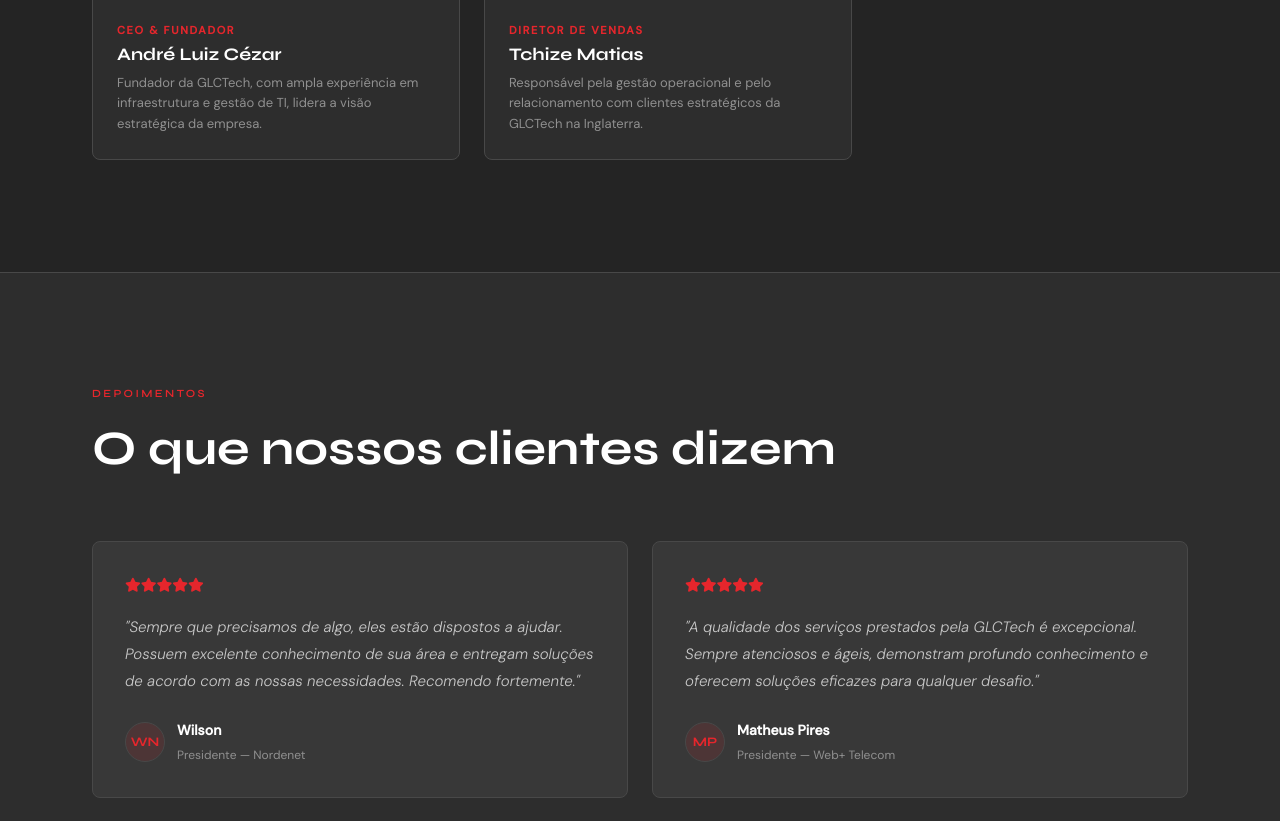
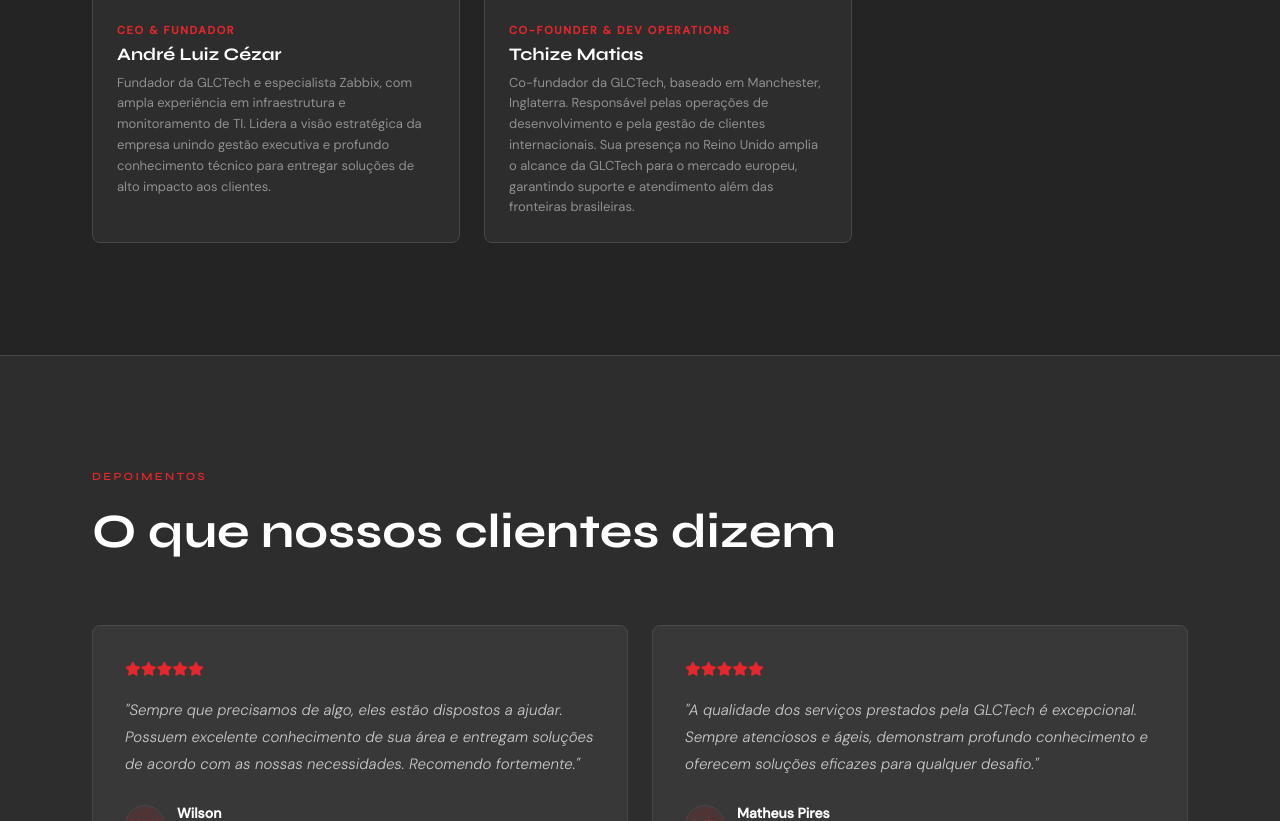
Before and after one commit to andrelcezar/glctech, a plain HTML site: page index.html in a window 1280 px wide. Shown: the part 4536-5357 px from the top of the page. Drawn offline with nearby package versions, Linux system fonts and the light colour scheme; no server answers.

Commit message:
Update index.html

```diff
--- a/index.html
+++ b/index.html
@@ -828,24 +828,24 @@
         <div class="team-card-body">
           <div class="team-card-role">CEO &amp; Fundador</div>
           <h3>André Luiz Cézar</h3>
-          <p>Fundador da GLCTech, com ampla experiência em infraestrutura e gestão de TI, lidera a visão estratégica da empresa.</p>
+          <p>Fundador da GLCTech e especialista Zabbix, com ampla experiência em infraestrutura e monitoramento de TI. Lidera a visão estratégica da empresa unindo gestão executiva e profundo conhecimento técnico para entregar soluções de alto impacto aos clientes.</p>
         </div>
       </div>
       <div class="team-card">
         <img src="https://glctech.com.br/assets/team/tchize.png" alt="Tchize Matias" class="team-card-img">
         <div class="team-card-body">
-          <div class="team-card-role">Diretor de vendas</div>
+          <div class="team-card-role">Co-Founder & Dev Operations</div>
           <h3>Tchize Matias</h3>
-          <p>Responsável pela gestão operacional e pelo relacionamento com clientes estratégicos da GLCTech na Inglaterra.</p>
+          <p>Co-fundador da GLCTech, baseado em Manchester, Inglaterra. Responsável pelas operações de desenvolvimento e pela gestão de clientes internacionais. Sua presença no Reino Unido amplia o alcance da GLCTech para o mercado europeu, garantindo suporte e atendimento além das fronteiras brasileiras.</p>
         </div>
       </div>
       <!-- Kawan Pablo — temporariamente oculto -->
       <div class="team-card" style="display:none;" aria-hidden="true">
         <img src="https://glctech.com.br/assets/team/kawan.png" alt="Kawan Pablo" class="team-card-img">
         <div class="team-card-body">
-          <div class="team-card-role">CTO</div>
+          <div class="team-card-role">Arquiteto Clou</div>
           <h3>Kawan Pablo</h3>
-          <p>Especialista técnico líder, responsável pela arquitetura das soluções de monitoramento e segurança.</p>
+          <p>Responsável pela arquitetura e implementação das soluções em nuvem da GLCTech, projetando infraestruturas escaláveis, seguras e de alta disponibilidade em ambientes AWS, Azure e GCP. Garante que cada solução entregue esteja alinhada às melhores práticas do mercado e aos objetivos de negócio do cliente.</p>
         </div>
       </div>
     </div>
```
